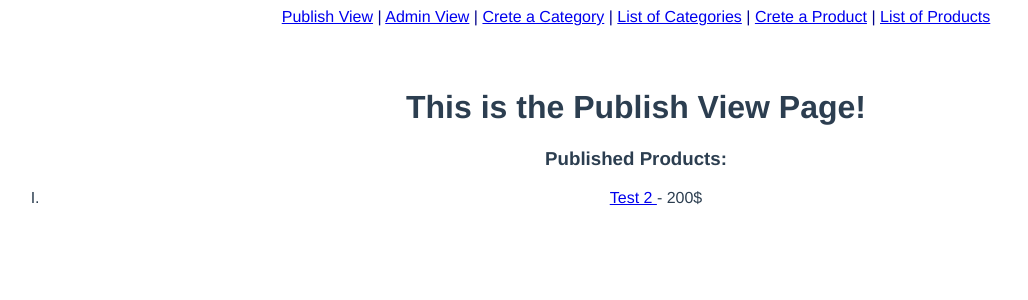
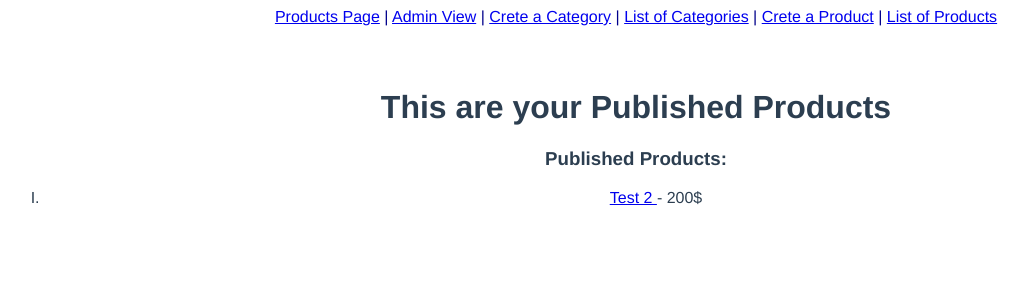
Before and after one commit to aatanasovskii/shopping-app-vuejs, a Vue app: page /publish in a window 1280 px wide. Shown: the top 300 px of the page, without its empty margins (4-1032 px from the left). Built offline with nearby package versions, Linux system fonts and the light colour scheme.

Commit message:
Add files via upload

```diff
--- a/src/components/NavBar.vue
+++ b/src/components/NavBar.vue
@@ -1,7 +1,7 @@
 <template>
   <div id="nav" class="nav">
     <nav>
-      <router-link to="/publish">Publish View</router-link> |
+      <router-link to="/publish">Products Page</router-link> |
       <router-link to='/'>Admin View</router-link>  |
       <router-link to='/admin/category-create'>Crete a Category</router-link> |
       <router-link to='/admin/categories'>List of Categories</router-link> |
--- a/src/router/index.js
+++ b/src/router/index.js
@@ -3,7 +3,7 @@ import VueRouter from 'vue-router'
 import CreateCategory from '../views/CreateCategory.vue'
 import ListCategories from '../views/ListCategories.vue'
 import AdminView from "@/views/AdminView.vue";
-import PublishView from "@/views/public/PublishView.vue";
+import ProductsPage from "@/views/public/ProductsPage.vue";
 import CreateProduct from '../views/CreateProduct.vue'
 import ListProducts from '../views/ListProducts.vue'
 import ProductDetailsPage from "@/views/public/ProductDetailsPage.vue";
@@ -20,7 +20,7 @@ const routes = [
   {
     path: '/publish',
     name: 'publish-view',
-    component: PublishView,
+    component: ProductsPage,
   },
   {
     path: '/admin/category-create',
--- /dev/null
+++ b/src/views/public/ProductsPage.vue
@@ -0,0 +1,43 @@
+<template>
+  <div>
+    <h1>This are your Published Products</h1>
+    <h3>Published Products:</h3>
+    <ol v-if="publishedProducts.length !== 0" type="I">
+      <li v-for="(product, index) in publishedProducts">
+        <router-link :to="{ name: 'product-details', params: { product: product } }">
+          {{ product.title }}
+        </router-link>
+        - {{ product.price }}
+      </li>
+    </ol>
+    <div v-else>
+      There are no published products.
+    </div>
+  </div>
+</template>
+
+<script>
+import {mapState} from "vuex";
+export default {
+  computed: {
+    ...mapState(['products']),
+    publishedProducts() {
+      return (this.products.products.filter(
+          (product) => product.published === true));
+
+      // let published = [];
+      // let j = 0;
+      // for (let i=0; i<this.products.products.length; i++) {
+      //   if (this.products.products[i].published === true) {
+      //     published.push(this.products.products[i])
+      //     j++;
+      //   };
+      // };
+      // return published;
+    },
+  },
+};
+</script>
+
+<style scoped>
+</style>
```
